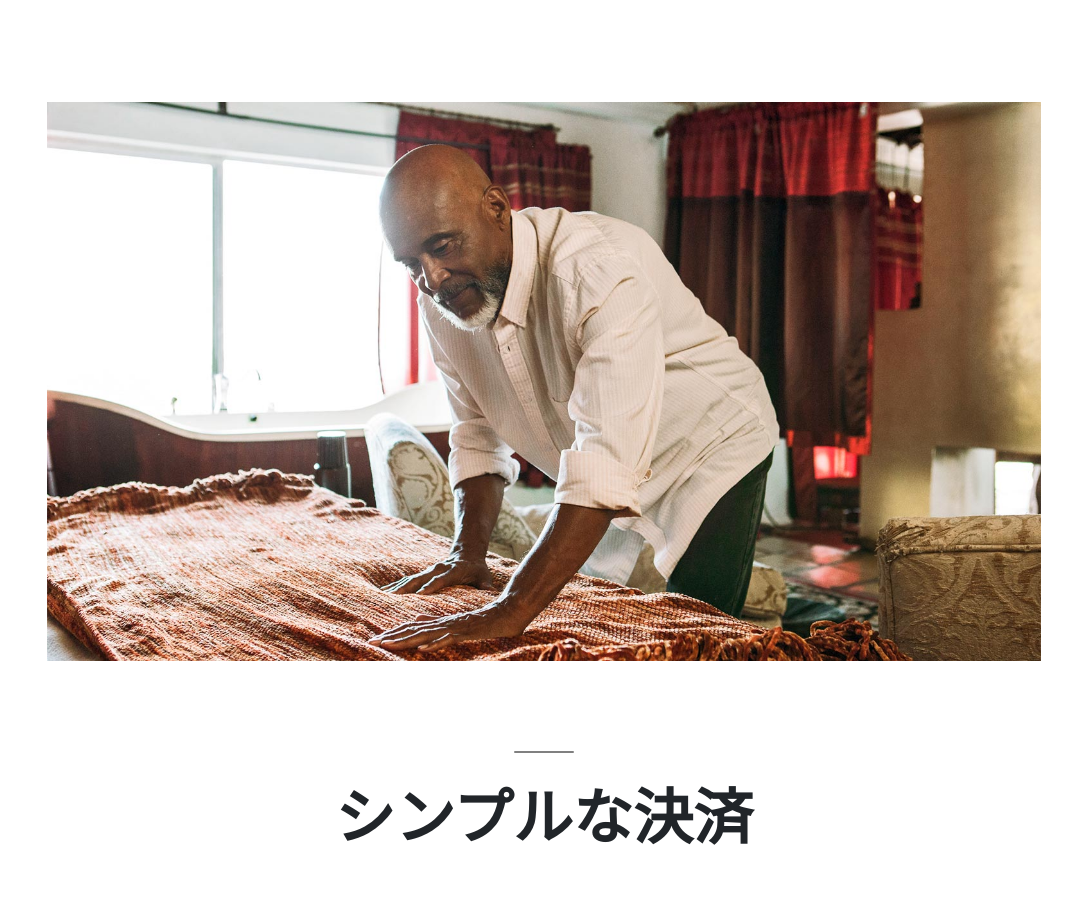
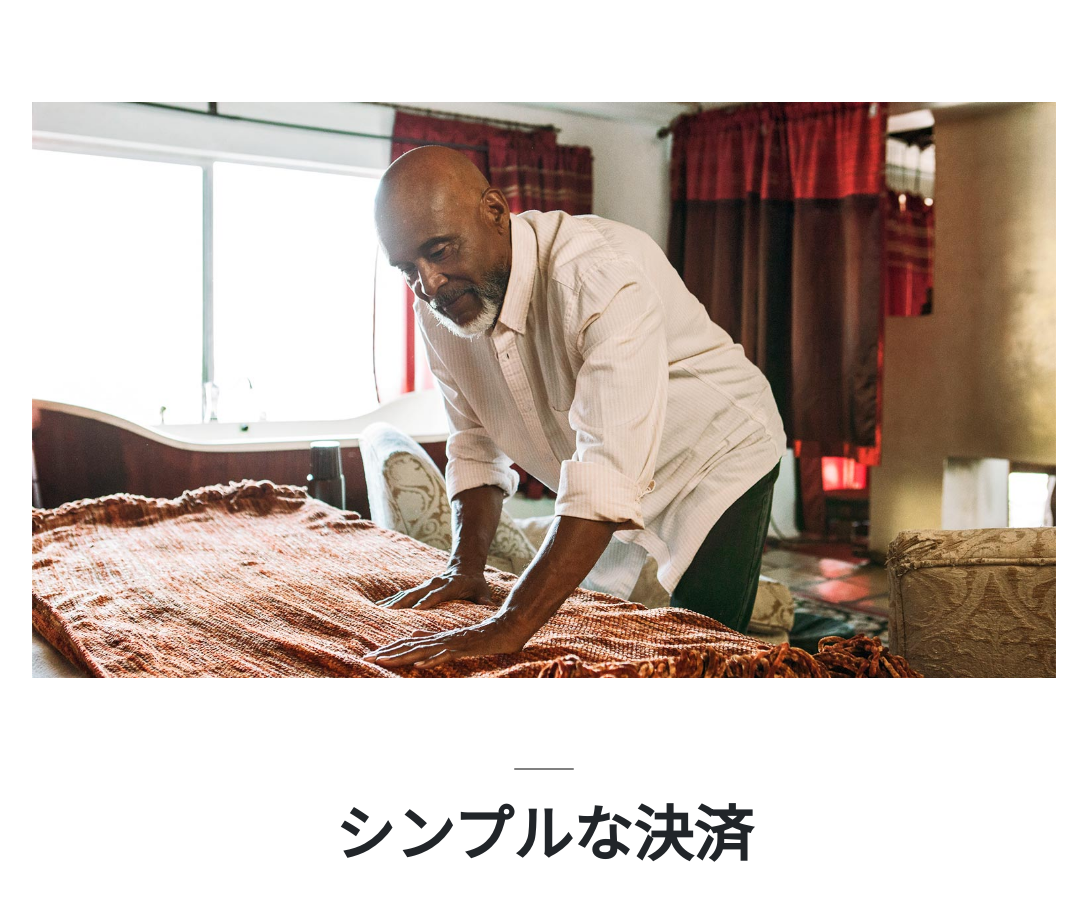
Before and after one commit to 489yuki/cording02, a plain HTML site: page index.html in a window 1280 px wide. Shown: the part 2785-3687 px from the top of the page, without its empty margins (96-1183 px from the left). Drawn offline with nearby package versions, Linux system fonts and the light colour scheme.

Commit message:
Update index.html

```diff
--- a/index.html
+++ b/index.html
@@ -192,7 +192,7 @@
 
                         </ul>
                     </div>
-                    <img src="occhan.jpg" alt="occhan" class="col-12">
+                    <img src="occhan.jpg" alt="occhan" class="img-fluid">
                 </div>
 
             </div>
```
